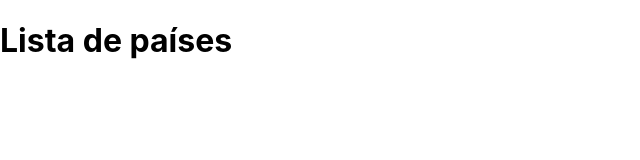
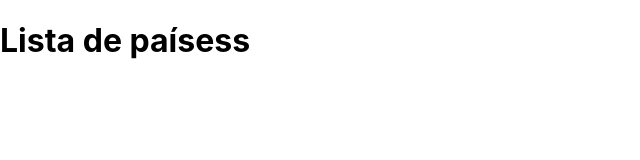
Before and after one commit to becauro/sd-011-dojo-countries-react, a React (Create React App) app: page / in a window 1280 px wide. Shown: the top 160 px of the page, without its empty margins (0-640 px from the left). Built offline with nearby package versions, Linux system fonts and the light colour scheme.

Commit message:
Iniciando o Projeto

```diff
--- a/src/App.js
+++ b/src/App.js
@@ -5,7 +5,7 @@
   render() {
     return (
       <main>
-        <h1>Lista de países</h1>
+        <h1>Lista de paísess</h1>
       </main>
     )
   }
```
